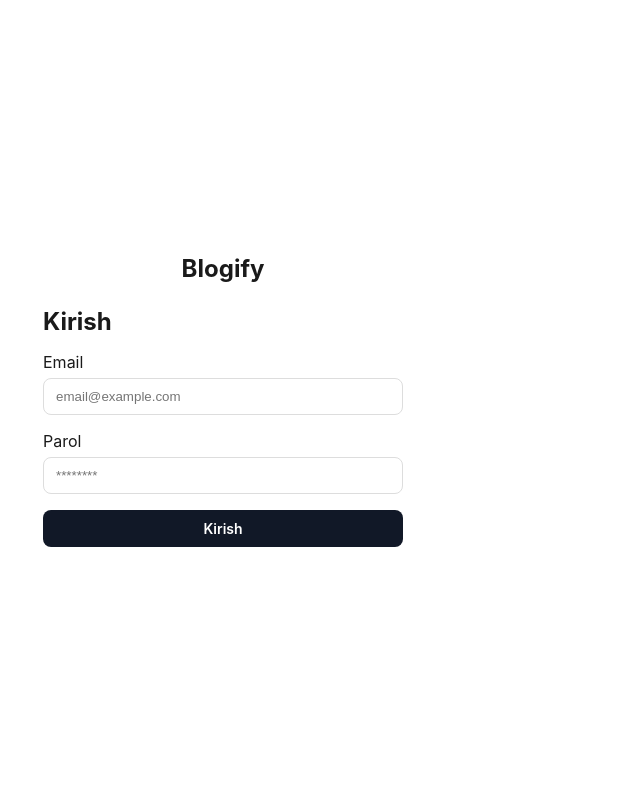
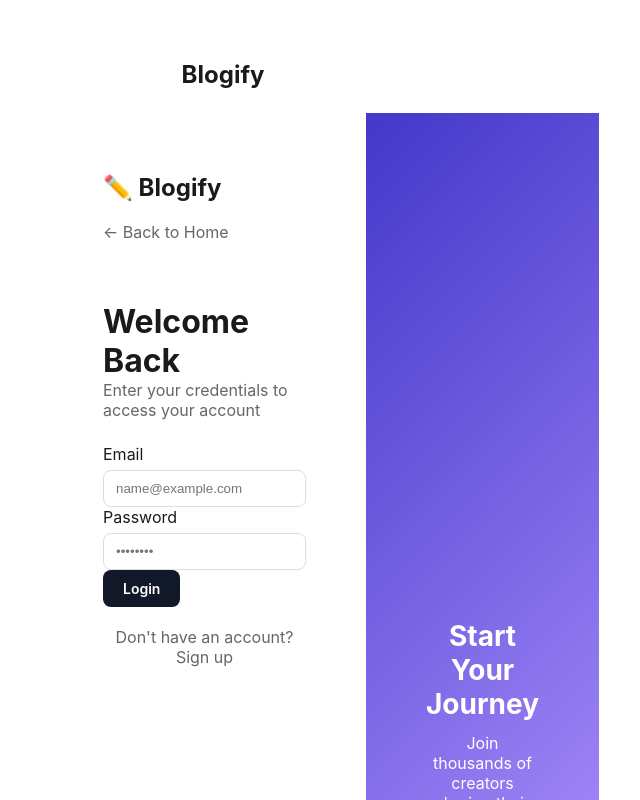
Before and after one commit to muhammadyoqubov70-ai/6-oy-10-dars-react, a React (Vite) app: page /login in a window 1280 px wide. Shown: the top 800 px of the page, without its empty margins (417-1057 px from the left). Built offline with nearby package versions, Linux system fonts and the light colour scheme.

Commit message:
login jsx. ful

```diff
--- a/src/components/Login.jsx
+++ b/src/components/Login.jsx
@@ -1,5 +1,5 @@
 import { useState } from "react";
-import { useNavigate } from "react-router-dom";
+import { useNavigate, Link } from "react-router-dom";
 import Input from "./Input";
 import Button from "./Button";
 
@@ -31,25 +31,52 @@ function Login() {
   };
 
   return (
-    <form className="auth-form" onSubmit={handleSubmit}>
-      <h2>Kirish</h2>
+    <div className="auth-split">
+      <div className="auth-split-left">
+        <Link to="/" className="auth-logo">
+          ✏️ Blogify
+        </Link>
+        <Link to="/" className="auth-back">
+          ← Back to Home
+        </Link>
+
+        <div className="auth-card">
+          <h1>Welcome Back</h1>
+          <p className="auth-subtitle">
+            Enter your credentials to access your account
+          </p>
+
           {error && <p className="auth-error">{error}</p>}
+
+          <form onSubmit={handleSubmit}>
             <Input
               label="Email"
               type="email"
-        placeholder="email@example.com"
+              placeholder="name@example.com"
               value={form.email}
               onChange={handleChange("email")}
             />
             <Input
-        label="Parol"
+              label="Password"
               type="password"
-        placeholder="********"
+              placeholder="••••••••"
               value={form.password}
               onChange={handleChange("password")}
             />
-      <Button text="Kirish" variant="filled" type="submit" />
+            <Button text="Login" variant="filled" type="submit" />
           </form>
+
+          <p className="auth-switch">
+            Don't have an account? <Link to="/register">Sign up</Link>
+          </p>
+        </div>
+      </div>
+
+      <div className="auth-split-right">
+        <h2>Start Your Journey</h2>
+        <p>Join thousands of creators sharing their stories on Blogify</p>
+      </div>
+    </div>
   );
 }
 
```
Lines whose indentation alone changed are shown as unchanged.
